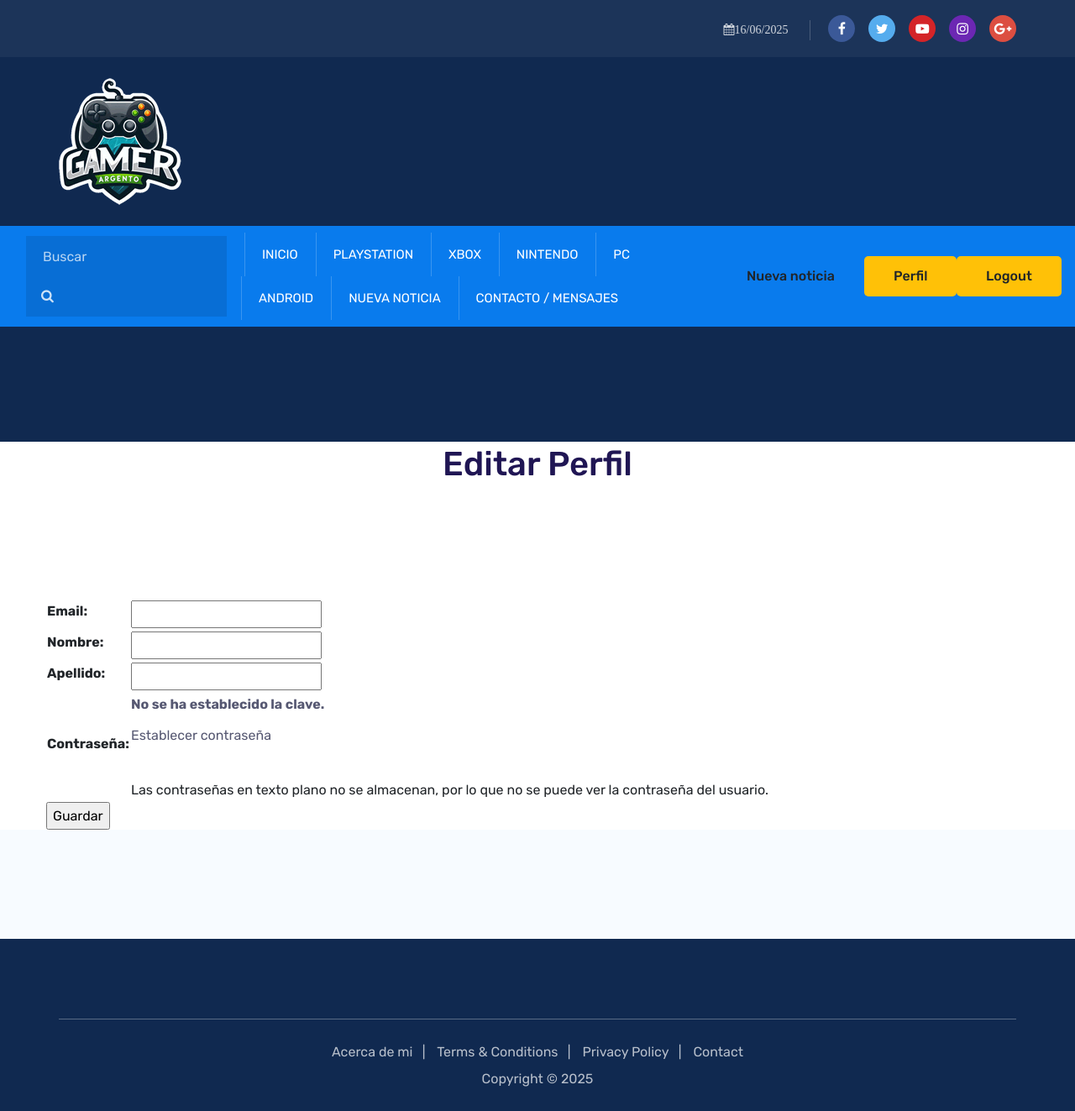
After one commit to Eduxmones22/NietoErnestoEduardo, a Django app: page /cuentas/perfil/ in a window 1280 px wide. The commit adds this page. Shown: the whole page at 84% size. Run offline with Django 5.2, Linux system fonts and the light colour scheme; a user stored in the database is signed in; some libraries are stand-ins or nearby versions.

Commit message:
Version 1 - Subiendo mi Entrega Final

```diff
--- a/mi_blog/blog/templates/blog/index.html
+++ b/mi_blog/blog/templates/blog/index.html
@@ -124,7 +124,7 @@
             <div class="collapse navbar-collapse">
                 {% if user.is_authenticated %}
                     <li class="btn btn_primary"><a href="#">Nueva noticia</a></li>
-                    <li class="current-menu-item"><a href="#">Perfil</a></li>
+                    <a class="btn btn-warning" href="{% url 'perfil' %}">Perfil</a>
                     <a class="btn btn-warning" href="#" onclick="event.preventDefault(); document.getElementById('logout-form').submit();">Logout</a>
                     <form id="logout-form" method="post" action="{% url 'desloguearse' %}" style="display: none;">
                         {% csrf_token %}
--- a/mi_blog/blog/views.py
+++ b/mi_blog/blog/views.py
@@ -3,10 +3,13 @@ from django.contrib.auth.mixins import LoginRequiredMixin
 from django.urls import reverse_lazy
 from blog.models import Noticia, Consola
 from django.shortcuts import render
+from django.contrib.auth.decorators import login_required
+
 
 # Create your views here.
 def index(request):
     return render(request, 'blog/index.html')
+
 
 class CrearNoticia(LoginRequiredMixin, CreateView):
     model = Noticia
--- a/mi_blog/cuentas/forms.py
+++ b/mi_blog/cuentas/forms.py
@@ -1,6 +1,6 @@
 from django.views.generic import CreateView
 from django import forms
-from django.contrib.auth.forms import UserCreationForm
+from django.contrib.auth.forms import UserCreationForm, UserChangeForm
 from django.contrib.auth.models import User
 
 #from .models import Noticia
@@ -15,3 +15,13 @@ class RegistroUsuarios(UserCreationForm):
     class Meta:
         model = User
         fields = ["username","email","password1","password2"]
+
+
+class Editar_Perfil(UserChangeForm):
+    email = forms.EmailField(required=True)
+    first_name = forms.CharField(label="Nombre", max_length=50, required=True)
+    last_name = forms.CharField(label="Apellido", max_length=50, required=True)
+
+    class Meta:
+        model = User
+        fields = ["email", "first_name", "last_name"]
--- /dev/null
+++ b/mi_blog/cuentas/templates/cuentas/editarPerfil.html
@@ -0,0 +1,17 @@
+{% extends "blog/index.html" %}
+
+{% block titulo %}
+<h2 class="section-title.style-white title" style="text-align: center;">Editar Perfil</h2>
+{% endblock titulo %}
+
+
+{% block contenido %}
+
+<form action="" method="post">
+    {% csrf_token %}
+    <table>
+        {{ form.as_table }}
+    </table>
+    <input type="submit" value="Guardar">
+</form>
+{% endblock contenido %}
--- a/mi_blog/cuentas/templates/cuentas/logout.html
+++ b/mi_blog/cuentas/templates/cuentas/logout.html
@@ -1,12 +1,12 @@
 {% extends "blog/index.html" %}
 
 {% block titulo %}
-<h2 class="section-title.style-white title" style="text-align: center;">Logout</h2>
+<!-- <h2 class="section-title.style-white title" style="text-align: center;">Logout</h2>                                 -->
 {% endblock titulo %}
 
 {% block contenido %}
-<form method="post" action="">
+<form method="post" action="" style="text-align: center;">
     {% csrf_token %}
-    <button type="submit">Se ha deslogueado correctamente</button>
+    <p style=" text-align: center;">Se ha deslogueado correctamente</p>
 </form>
 {% endblock contenido %}
--- a/mi_blog/cuentas/urls.py
+++ b/mi_blog/cuentas/urls.py
@@ -5,5 +5,6 @@ from django.contrib.auth.views import LogoutView
 urlpatterns = [
     path('registrarse/', views.registracion, name='registrarse'),
     path('loguearse/', views.logueo, name='loguearse'),
-    path('desloguearse/', LogoutView.as_view(template_name="cuentas/logout.html"), name='desloguearse'), #esta clase ya viene dentro del django, no tengo que hacer un view
+    path('desloguearse/', LogoutView.as_view(template_name="cuentas/logout.html"), name='desloguearse'),
+    path('perfil/', views.editarPerfil, name='perfil'),
 ]
--- a/mi_blog/cuentas/views.py
+++ b/mi_blog/cuentas/views.py
@@ -43,3 +43,20 @@ def logueo(request):
         FormLogueo = AuthenticationForm()
 
     return render(request, "cuentas/login.html", {"form": FormLogueo})
+
+
+@login_required
+def editarPerfil(request):
+    usuario = request.user
+    if request.method == "POST":
+        FormPerfil = Editar_Perfil(request.POST)
+        if FormPerfil.is_valid():
+            user = User.objects.get(username=usuario)
+            user.email = FormPerfil.cleaned_data.get("email")
+            user.first_name = FormPerfil.cleaned_data.get("first_name")
+            user.last_name = FormPerfil.cleaned_data.get("last_name")
+            user.save()
+            return redirect(reverse_lazy("index"))
+    else:
+        FormPerfil = Editar_Perfil(instance=usuario)
+    return render(request, "cuentas/editarPerfil.html", {"form": FormPerfil})
```
Also changed, not shown: mi_blog/db.sqlite3.
